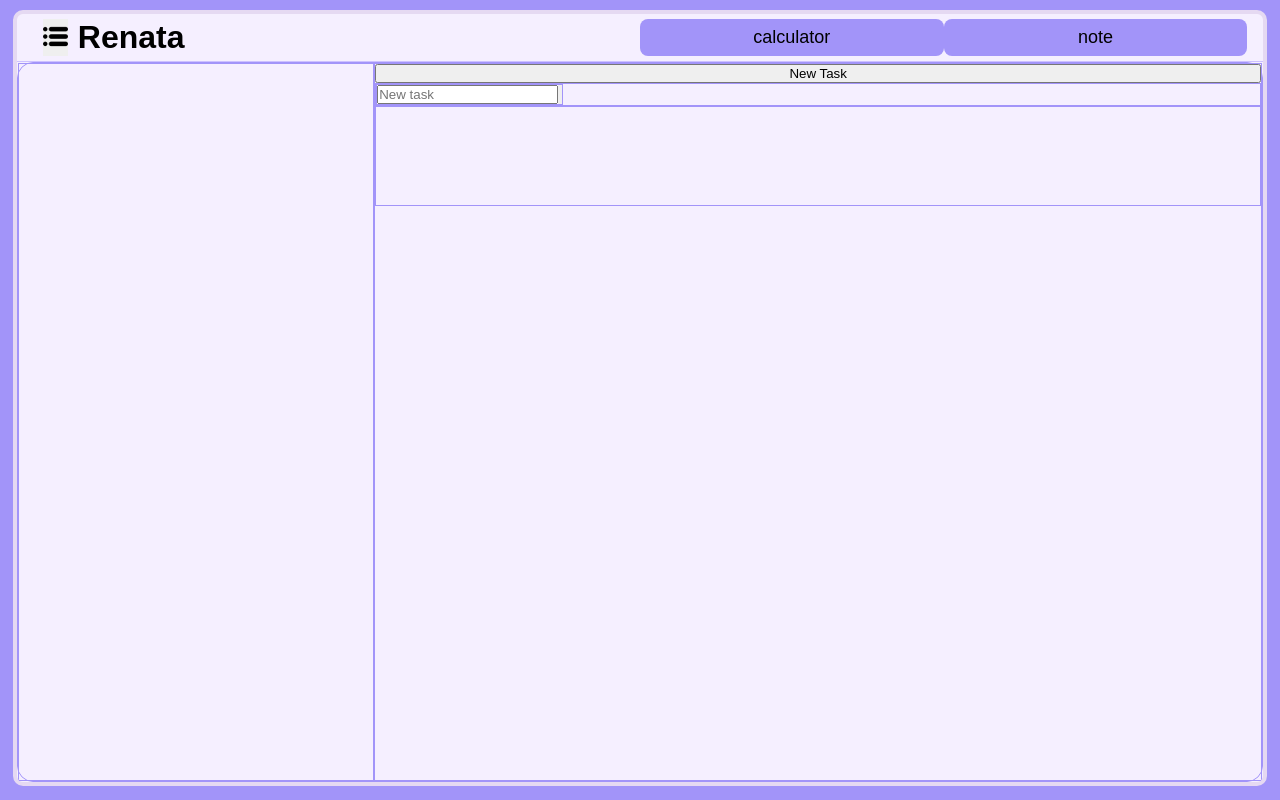
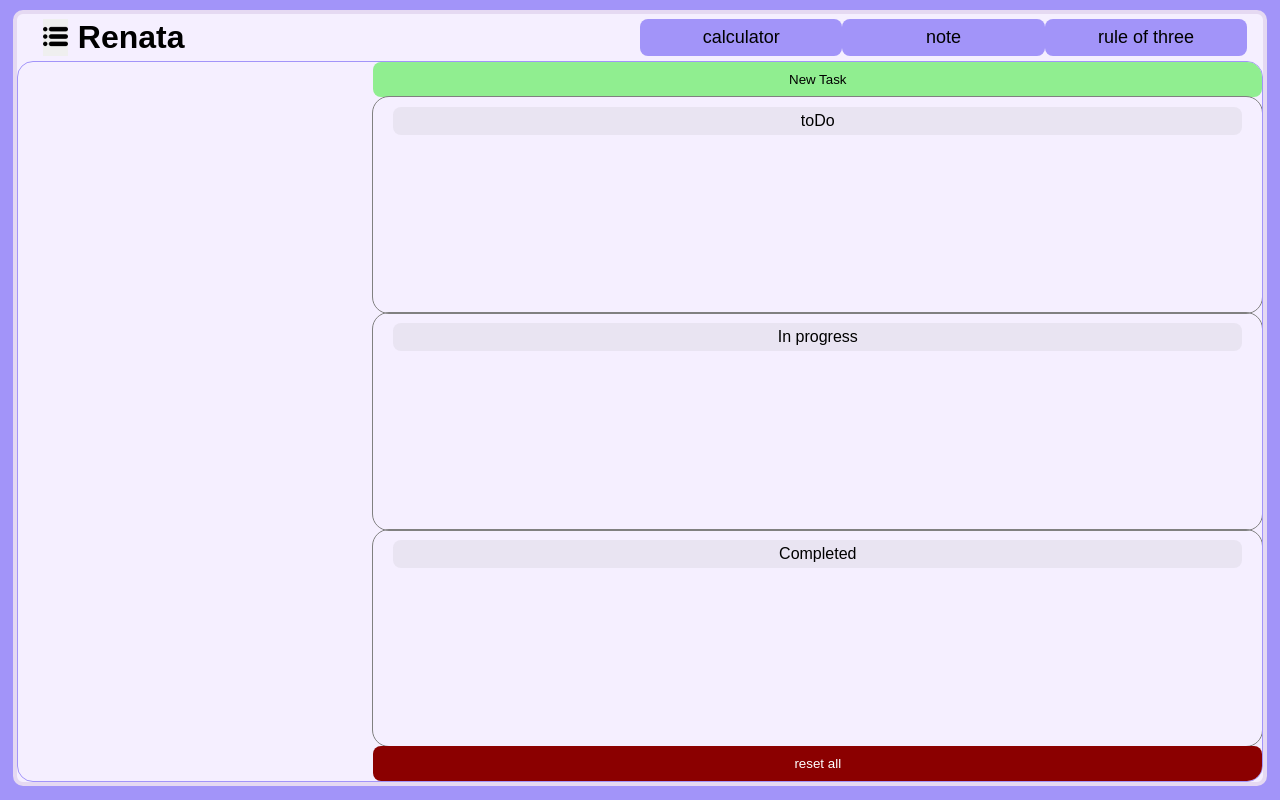
Before and after one commit to emersonmm20/RenataApp, a React (Create React App) app: page / in a window 1280 px wide. Built offline with nearby package versions, Linux system fonts and the light colour scheme; the HTML template or start-up script is replaced by a standard one.

Commit message:
empezando las listas de tareas pendientes

```diff
--- a/src/App.css
+++ b/src/App.css
@@ -34,7 +34,6 @@ body{
   display: flex;
   max-height: 6%;
   justify-content: space-between;
-  border-bottom: 1px solid var(--grey);
   padding: 5px 16px;
 }
 .header div{
@@ -96,14 +95,15 @@ body{
 
 /* ---------------------------view------------------- */
 .view {
+  overflow: hidden;
   display: flex;
   border: 1px solid var(--blue);
   border-radius: 16px;
   flex: 1;
 }
-.view div{
+.stadistics, .todo-list{
   display: flex;
-  border: 1px solid var(--blue);
+  /* border: 1px solid var(--blue); */
 }
 .stadistics{
   flex: .4;
--- a/src/App.js
+++ b/src/App.js
@@ -27,12 +27,14 @@ function App() {
       <div className='header'>
         <div className='header-left'>
           <button onClick={showMenu} className='show-menu-button'><img src={require('./icons/menu.png')}/></button>
-          <h1>Renata</h1>
+          <h1 style={{userSelect:"none"}}>Renata</h1>
         </div>
         <div className='header-rigth'>
           <ul>
             <li className='header-option'><button>calculator</button></li>
             <li className='header-option'><button>note</button></li>
+            <li className='header-option'><button>rule of three</button></li>
+
           </ul>
         </div>
       </div>
--- a/src/components/TODO.js
+++ b/src/components/TODO.js
@@ -1,58 +1,83 @@
 import {useState} from 'react'
 import './tasks.css'
-
+import { TaskList } from './TaskList/TaskList'
 
 
 
 export const TODO = ()=>{
 
-    const [todo,setTodo]=useState([])
+    const [display,setDisplay]=useState(false)
+    const [taskList,setTaskList]=useState([])
+    const [idTask,setIdTask]=useState(0)
+    const changeDisplay=()=>setDisplay(!display)
 
-    const [display,setDisplay]=useState(false)
+    const addNewTask=()=>{
+        const inputNewTask=document.getElementById("input-task")
+        setTaskList([...taskList, [inputNewTask.value, idTask,0]]) //<----[TaskName, idTask, statusTask]
+        console.log(taskList)
 
-    const changeDisplay=()=>{
+        setIdTask(idTask + 1)
+        inputNewTask.value=""
+        setDisplay(!display)
+    }
 
-        const divList =document.getElementById("list-container").style
-        const divInput=document.getElementById("div-input").style
+    const resetAll=()=>{
+        if (window.confirm("Delete all task?")){
+            setTaskList([])
+            setIdTask(0)
 
-        if(display){
-            divList.display="none"
-            divInput.display="flex"
-        }
-        else{
-            divList.display="flex"
-            divInput.display="none"
         }
 
-        setDisplay(!display)
+    }
+    // const assignTask=(task,position)=>{  <-----------realizar despues la asignacion de tareas/listas
+    //     if(task[2]==position){
+    //         return ()
+    //     }
 
-    }
-
+    // }
 
     return (
         <div className="todo-list">
-            <button id='open-new-task' onClick={changeDisplay}>New Task</button>
+
             {/* NEW TASK------------------------------- */}
-            <div className='input' id='div-input'>
-                <div>
-                    <input type='text' id='input' placeholder='New task'/>
-                    <button id='send-task'></button>
+            <div className='input' id='div-input' style={ display ? {display: 'flex'}: {display: 'none'}}
+            onClick={changeDisplay}>
+                <div onClick={(e)=>{e.stopPropagation()}}>
+                    <input type='text' id='input-task' placeholder='Create a New Task' onKeyDown={(e)=>{if (e.key=='Enter'){addNewTask()}}}/>
+                    <button id='send-task' onClick={addNewTask}>Create Task</button>
+                    <button id='close-new-task' onClick={changeDisplay}>close</button>
                 </div>
             </div>
             {/*--------------------- list ---------------------- */}
             <div className='list-container'>
+            <button id='open-new-task' onClick={changeDisplay}>New Task</button>
                 {/* TODO LIST---------------------- */}
-                <div className='list' id='TODO'>
+                <TaskList
+                name="toDo"
+                id="todo-list"
+                list={
+                    <ul>
+                        {taskList.map(task=>
+                        (
+                            <li id={`${task[2]}`}>{task[0]} <button>Del</button><button>Do</button></li>
+                        ))}
+                    </ul>
 
-                </div>
+                }
+                />
                 {/* IN PROGRESS---------------------- */}
-                <div className='list' id='inProgress'>
-
-                </div>
+                <TaskList
+                name="In progress"
+                id="progress-list"
+                list={[]}
+                />
                 {/*COMPLETED---------------------- */}
-                <div className='list' id='completed'>
-
-                </div>
+                <TaskList
+                name="Completed"
+                id="Completed-list"
+                list={[]}
+                />
+                <button id='reset-all-task' onClick={resetAll}>reset all</button>
             </div>
 
 
--- /dev/null
+++ b/src/components/TaskList/TaskList.js
@@ -0,0 +1,12 @@
+export const TaskList=({name,id,list})=>{
+
+    return (
+        <div className="list" id={id}>
+            <div className="list-name">{name}</div>
+            {list}
+        </div>
+    )
+
+
+
+}
--- a/src/components/tasks.css
+++ b/src/components/tasks.css
@@ -9,11 +9,141 @@
     display: flex;
     flex-direction: column;
 }
-#div-input{
+
+.list-container{
     display: flex;
+    flex-direction: column;
+    height: 100%;
 }
 
-.list-container{
-    height: 100px;
+
+#div-input{
+    position: absolute;
+    left: 0;
+    top: 0;
+    height: 100%;
+    width: 100%;
+    background-color: rgba(106, 106, 106, 0.258);
+    justify-content: center;
+    align-items: center;
+}
+#div-input div{
+    display: flex;
+    flex-direction: column;
+    justify-content: center;
+    align-items: center;
+    width: 70%;
+    height: 50%;
+    background-color: var(--blue);
+    border-radius: 40px;
+    border: 10px solid var(--second-white);
+}
+
+#div-input div input{
+    width: 75%;
+    background-color: var(--white);
+    border: none;
+    padding: 20px 10px;
+    border-radius: 16px;
+
+    transition: .5s;
+}
+#div-input div input:focus{
+    outline: none;
+    background-color: var(--second-white);
+
+    transition: .5s;
+}
+
+#div-input div button{
+    width: 75%;
+    border: none;
+    margin-top: 5px;
+    padding: 10px 5px;
+    border-radius: 16px;
+    color: var(--white);
+}
+/* --------------Open new task button----------------------- */
+#open-new-task{
+    width: 100%;
+    border: none;
+    background-color: lightgreen;
+    padding: 10px 5px;
+    border-radius: 8px;
+
+    transition: .5s;
+}
+#open-new-task:hover{
+    background-color: darkgreen;
+    color: #fff;
+    transition: .5s;
+    cursor: pointer;
+}
+
+
+
+#send-task{
+    background-color: green;
+
+    transition: .5s;
+}
+#send-task:hover{
+    background-color: lightgreen;
+    color: #000;
+
+    transition: .5s;
+    cursor: pointer;
 
 }
+#close-new-task{
+    background-color: darkred;
+
+    transition: .5s;
+}
+#close-new-task:hover{
+    background-color: lightcoral;
+    color: #000;
+
+    transition: .5s;
+    cursor: pointer;
+}
+ul{
+    list-style: none;
+}
+.list {
+    width: 100%;
+    flex: 1;
+    outline: 1px solid grey;
+    padding: 10px 20px;
+    display: flex;
+    flex-direction: column;
+    align-items: center;
+
+    border-radius: 16px;
+}
+.list ul{
+    width: 100%;
+    overflow-y: scroll;
+    max-height: 100px;
+}
+.list .list-name{
+    width: 100%;
+    text-align: center;
+    padding: 5px 10px;
+    background-color: rgba(144, 144, 144, 0.12);
+    border-radius: 8px;
+}
+/* --------------Button Reset----------------------- */
+#reset-all-task{
+    background-color: darkred;
+    color: #fff;
+    padding: 10px 0;
+    border-radius: 8px;
+    border: none;
+}
+#reset-all-task:hover{
+    background-color: lightcoral;
+    cursor: pointer;
+    color: #fff;
+    transition: .5s;
+}
```
